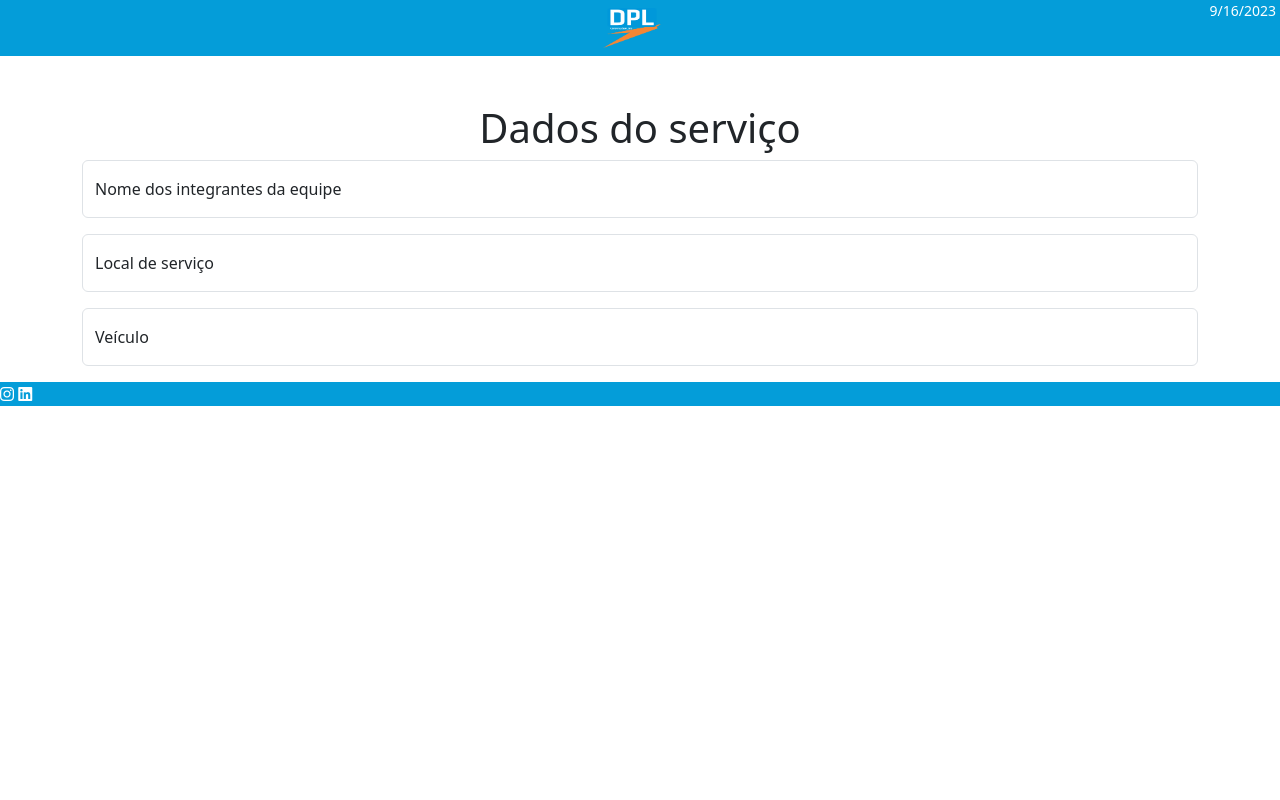
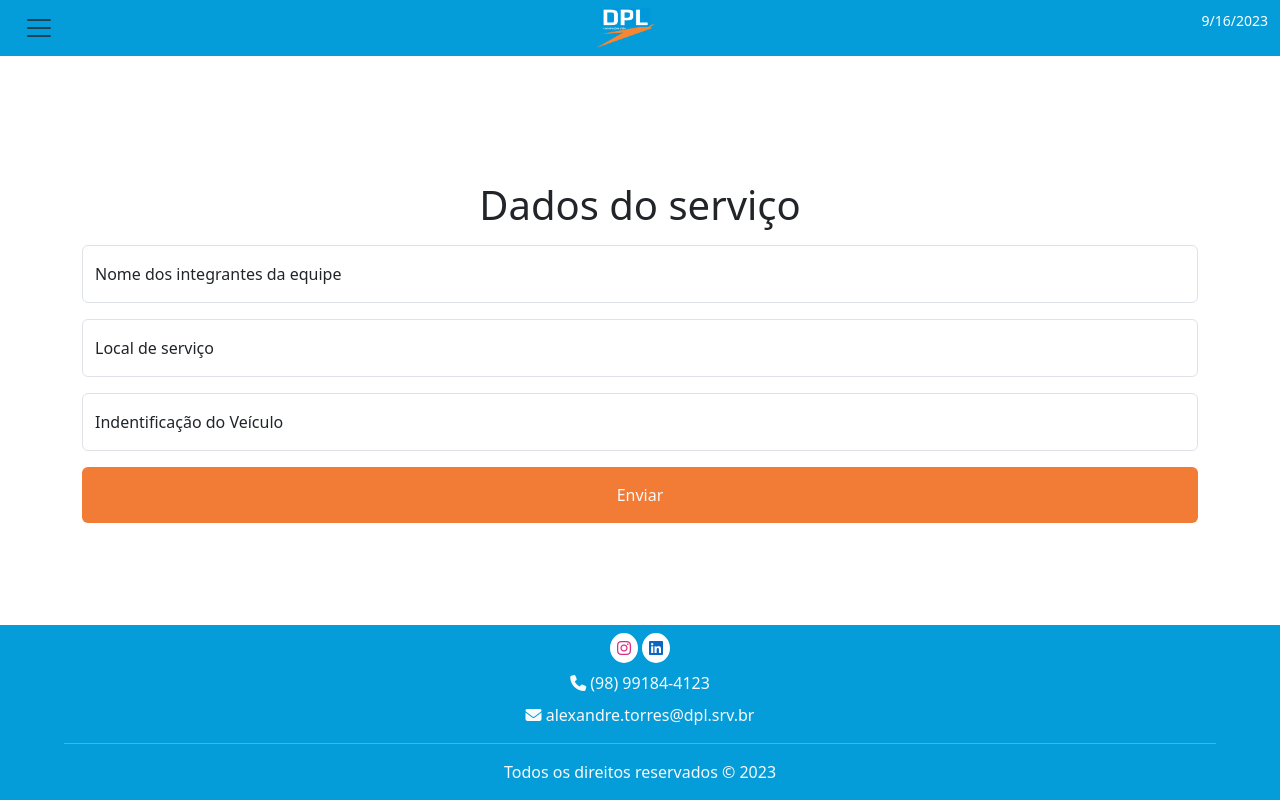
Before and after one commit to glaydson-alves/dpl-construcoes, a plain HTML site: page index.html in a window 1280 px wide. Drawn offline with nearby package versions, Linux system fonts and the light colour scheme.

Commit message:
Finalizado footer

```diff
--- a/index.html
+++ b/index.html
@@ -5,32 +5,87 @@
     <meta charset="UTF-8">
     <meta http-equiv="X-UA-Compatible" content="IE=edge">
     <meta name="viewport" content="width=device-width, initial-scale=1.0">
-
+    <!-- LINK do bootstrap -->
     <link rel="stylesheet" href="https://cdn.jsdelivr.net/npm/bootstrap@5.3.2/dist/css/bootstrap.min.css">
+    <!-- LInk cdn fot awesome -->
+    <link rel="stylesheet" href="https://cdnjs.cloudflare.com/ajax/libs/font-awesome/6.4.2/css/all.min.css">
+    <!-- link favicon -->
+    <link rel="shortcut icon" href="src/image/logo.png" type="image/x-icon">
+    <!-- link css -->
     <link rel="stylesheet" href="src/css/style.css">
-    <link rel="stylesheet" href="https://cdnjs.cloudflare.com/ajax/libs/font-awesome/6.4.2/css/all.min.css">
-    <link rel="shortcut icon" href="src/image/logo.png" type="image/x-icon">
 
     <title>Registro das regras de ouro</title>
 </head>
 
 <body>
-    <header class="bgcnav d-flex justify-content-center">
+
+
+    <header class="bgcnav">
+
+
         <nav class="navbar">
-            <div class=" ">
-                <a class="navbar-brand" href="#">
-                    <img src="src/image/logo.png" alt="Logo DPL" class="logonav ">
-                </a>
+            <div class="container-fluid">
+                <button class="navbar-toggler" type="button" data-bs-toggle="offcanvas"
+                    data-bs-target="#offcanvasDarkNavbar" aria-controls="offcanvasDarkNavbar"
+                    aria-label="Toggle navigation">
+                    <span class="navbar-toggler-icon"></span>
+                </button>
+
+                <div>
+                    <a class="navbar-brand" href="#">
+                        <img src="src/image/logo.png" alt="Logo DPL" class="logonav ">
+                    </a>
+                </div>
+
+                <section>
+                    <p id="data" class=""></p>
+                </section>
+
+                <div class="offcanvas offcanvas-start text-bg-dark" tabindex="-1" id="offcanvasDarkNavbar"
+                    aria-labelledby="offcanvasDarkNavbarLabel">
+                    <div class="offcanvas-header">
+                        <h5 class="offcanvas-title" id="offcanvasDarkNavbarLabel">Dark offcanvas</h5>
+                        <button type="button" class="btn-close btn-close-white" data-bs-dismiss="offcanvas"
+                            aria-label="Close"></button>
+                    </div>
+                    <div class="offcanvas-body">
+                        <ul class="navbar-nav justify-content-end flex-grow-1 pe-3">
+                            <li class="nav-item">
+                                <a class="nav-link active" aria-current="page" href="#">Home</a>
+                            </li>
+                            <li class="nav-item">
+                                <a class="nav-link" href="#">Link</a>
+                            </li>
+                            <li class="nav-item dropdown">
+                                <a class="nav-link dropdown-toggle" href="#" role="button" data-bs-toggle="dropdown"
+                                    aria-expanded="false">
+                                    Dropdown
+                                </a>
+                                <ul class="dropdown-menu dropdown-menu-dark">
+                                    <li><a class="dropdown-item" href="#">Action</a></li>
+                                    <li><a class="dropdown-item" href="#">Another action</a></li>
+                                    <li>
+                                        <hr class="dropdown-divider">
+                                    </li>
+                                    <li><a class="dropdown-item" href="#">Something else here</a></li>
+                                </ul>
+                            </li>
+                        </ul>
+                        <form class="d-flex mt-3" role="search">
+                            <input class="form-control me-2" type="search" placeholder="Search" aria-label="Search">
+                            <button class="btn btn-success" type="submit">Search</button>
+                        </form>
+                    </div>
+                </div>
             </div>
         </nav>
-        <section>
-            <p id="data" class="position-absolute top-0 end-0 me-1 "></p>
-        </section>
     </header>
-    <main>
-        <form action="#" class="container mt-5">
 
-            <h1 class="d-flex justify-content-center">Dados do serviço</h1>
+    <main class="d-flex align-items-center">
+        <form action="#" class="container">
+            <div class="mb-3">
+                <h1 class="d-flex justify-content-center">Dados do serviço</h1>
+            </div>
             <section>
                 <div class="form-floating mb-3">
                     <input type="email" class="form-control" id="floatingInput" placeholder="name@example.com">
@@ -43,18 +98,26 @@
                 </div>
                 <div class="form-floating mb-3">
                     <input type="email" class="form-control" id="floatingInput" placeholder="name@example.com">
-                    <label for="floatingInput">Veículo</label>
+                    <label for="floatingInput">Indentificação do Veículo</label>
                 </div>
+                <button class="container color-btn rounded text-light p-3" type="submit">Enviar</button>
             </section>
         </form>
     </main>
 
-    <footer class="bgcfooter">
-        <div>
-            <a href=""><i class="fa-brands fa-instagram" style="color: #fff;"></i></a>
-            <a href=""> <i class="fa-brands fa-linkedin" style="color: #ffffff;"></i></a>
+    <footer class="bgcfooter fixed-bottom text-center">
+        <div class="mt-2">
+            <a href="" class="fundo"><i class="fa-brands fa-instagram" style="color: #d92e7f"></i></a>
+            <a href=""> <i class="fa-brands fa-linkedin" style="color: #0a66c2;"></i></a>
+        </div>
 
-        </div>
+        <section class="mt-2">
+            <span class="text-light"><i class="fa-solid fa-phone"></i> (98) 99184-4123 </span>
+            <p class="text-light m-2"><i class="fa-solid fa-envelope"></i> alexandre.torres@dpl.srv.br</p>
+        </section>
+
+        <hr>
+        <p class="text-light">Todos os direitos reservados &copy; 2023</p>
     </footer>
 
 
--- a/src/css/style.css
+++ b/src/css/style.css
@@ -7,3 +7,25 @@
 #data{font-size: 14px; color: #fff;}
 
 .bgcfooter{background-color: var(--corPrincipal);}
+/*
+body{height: 90vh;} */
+
+.color-btn{
+    background-color: var(--corSecundaria);
+    border: none;
+}
+
+.fa-brands{border:2px solid white;
+    border-radius: 50%;
+    padding: 5px;
+    background-color: white;
+    }
+
+hr{
+    width: 90%;
+    margin-left: 5%;
+color: white;}
+
+main{height: 74vh;}
+
+.navbar-toggler{border: none; }
```
